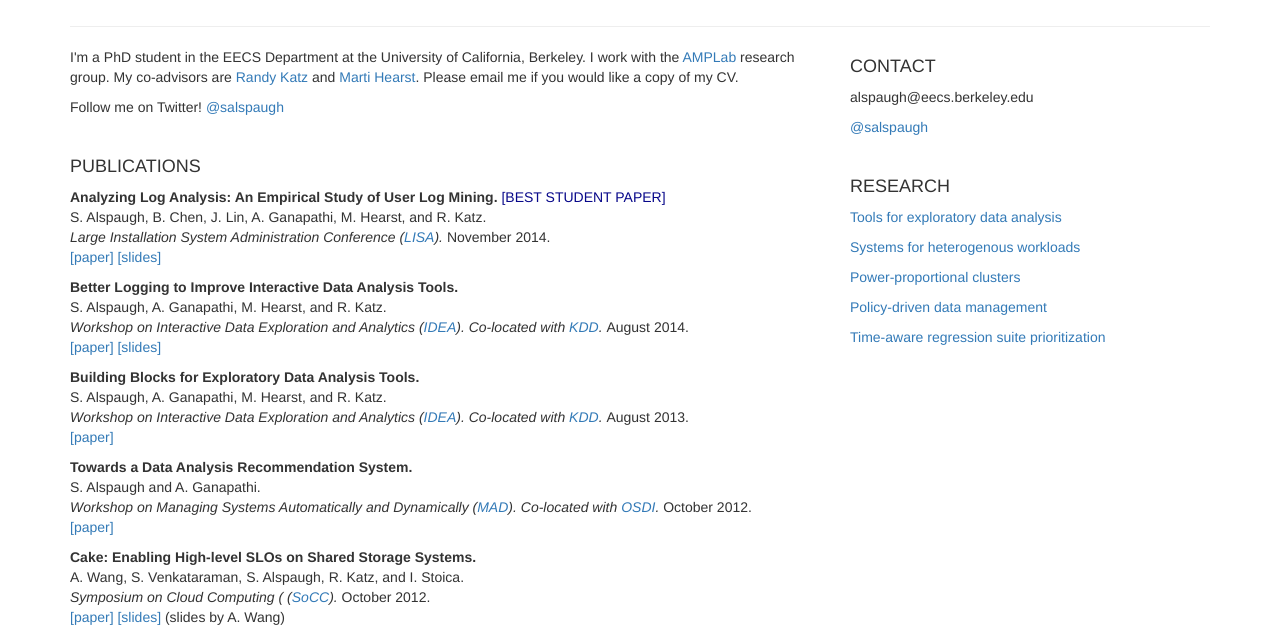
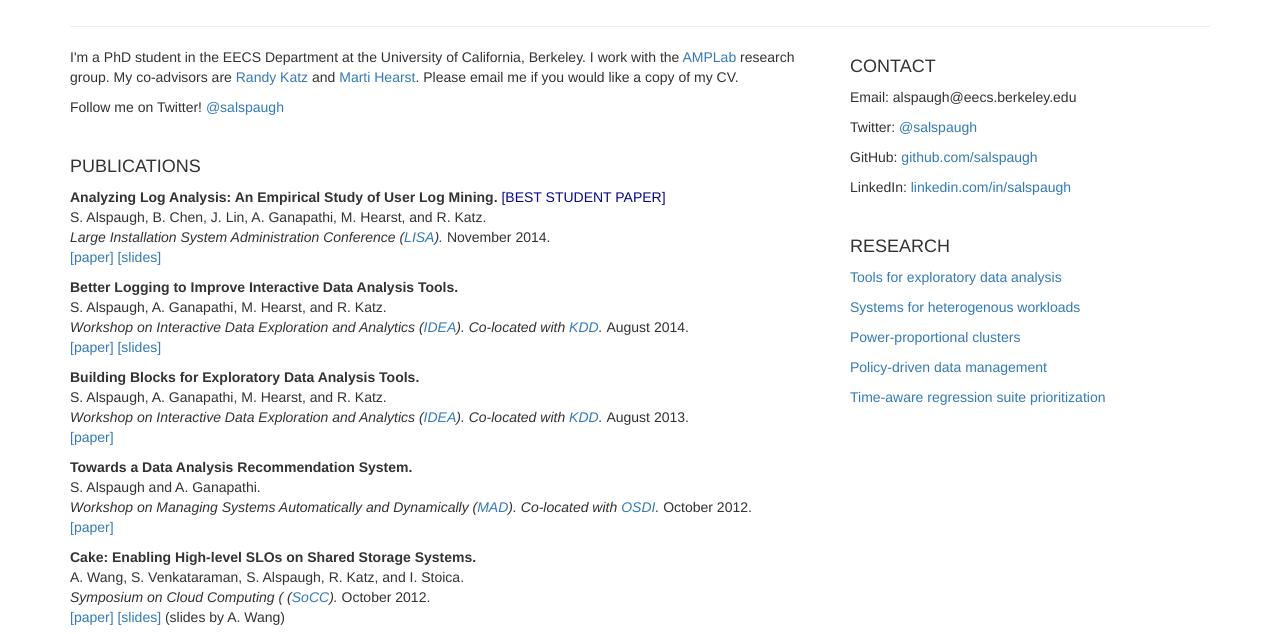
Before and after one commit to salspaugh/homepage, a plain HTML site: page index.html in a window 1280 px wide. Shown: the part 122-756 px from the top of the page. Drawn offline with Linux system fonts and the light colour scheme; a script that the page names is missing.

Commit message:
Updated contact information.

```diff
--- a/index.html
+++ b/index.html
@@ -283,8 +283,10 @@
     </div>
     <div class="col-xs-4 col-sm-3">
     <h4>CONTACT</h4>
-    <p>alspaugh@eecs.berkeley.edu</p>
-    <p><a href="https://twitter.com/salspaugh">@salspaugh</a></p>
+    <p>Email: alspaugh@eecs.berkeley.edu</p>
+    <p>Twitter: <a href="https://twitter.com/salspaugh">@salspaugh</a></p>
+    <p>GitHub: <a href="https://github.com/salspaugh">github.com/salspaugh</a></p>
+    <p>LinkedIn: <a href="https://www.linkedin.com/in/salspaugh">linkedin.com/in/salspaugh</a></p>
     <br />
 
     <h4>RESEARCH</h4>
```
